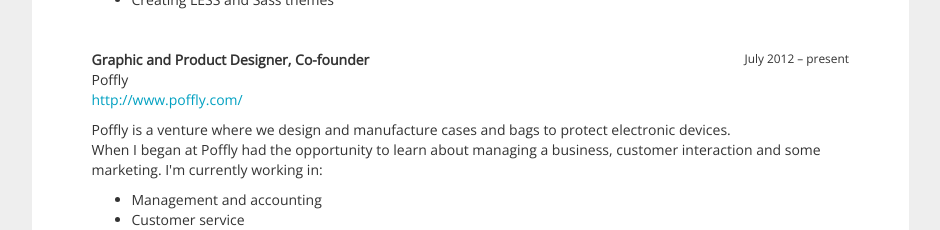
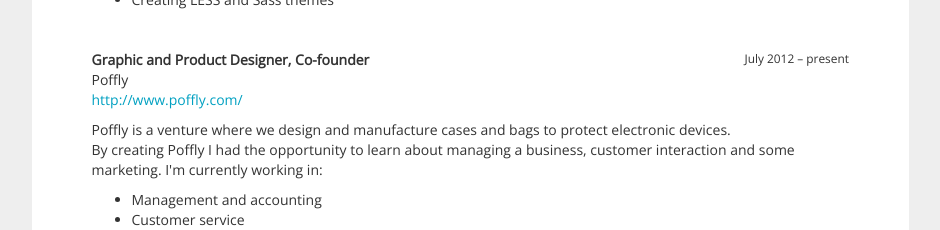
Before and after one commit to ceciliaschiebel/ceciliaschiebel.github.io, a plain HTML site: page index.html in a window 1280 px wide. Shown: the part 980-1210 px from the top of the page, without its empty margins (316-1256 px from the left). Drawn offline with nearby package versions, Linux system fonts and the light colour scheme.

Commit message:
fix translation

```diff
--- a/index.html
+++ b/index.html
@@ -176,7 +176,7 @@
                             <p id="descriptionPoffly">
                                 Poffly is a venture where we design and manufacture cases and bags to protect electronic devices.
                                 <br>
-                                When I began at Poffly had the opportunity to learn about managing a business, customer interaction and some marketing. I'm currently working in:
+                                By creating Poffly I had the opportunity to learn about managing a business, customer interaction and some marketing. I'm currently working in:
                             </p>
                             <ul id="highlightsPoffly">
                                 <li> Management and accounting </li>
--- a/js/translate-btn.js
+++ b/js/translate-btn.js
@@ -27,7 +27,7 @@
     datePoffly: 'July 2012 – present',
     descriptionPoffly: `Poffly is a venture where we design and manufacture cases and bags to protect electronic devices.
         <br>
-        When I began at Poffly had the opportunity to learn about managing a business, customer interaction and some marketing. I'm currently working in:`,
+        By creating Poffly I had the opportunity to learn about managing a business, customer interaction and some marketing. I'm currently working in:`,
     highlightsPoffly: `<li> Management and accounting </li>
         <li> Customer service </li>
         <li> Identity and Product Design </li>
```
